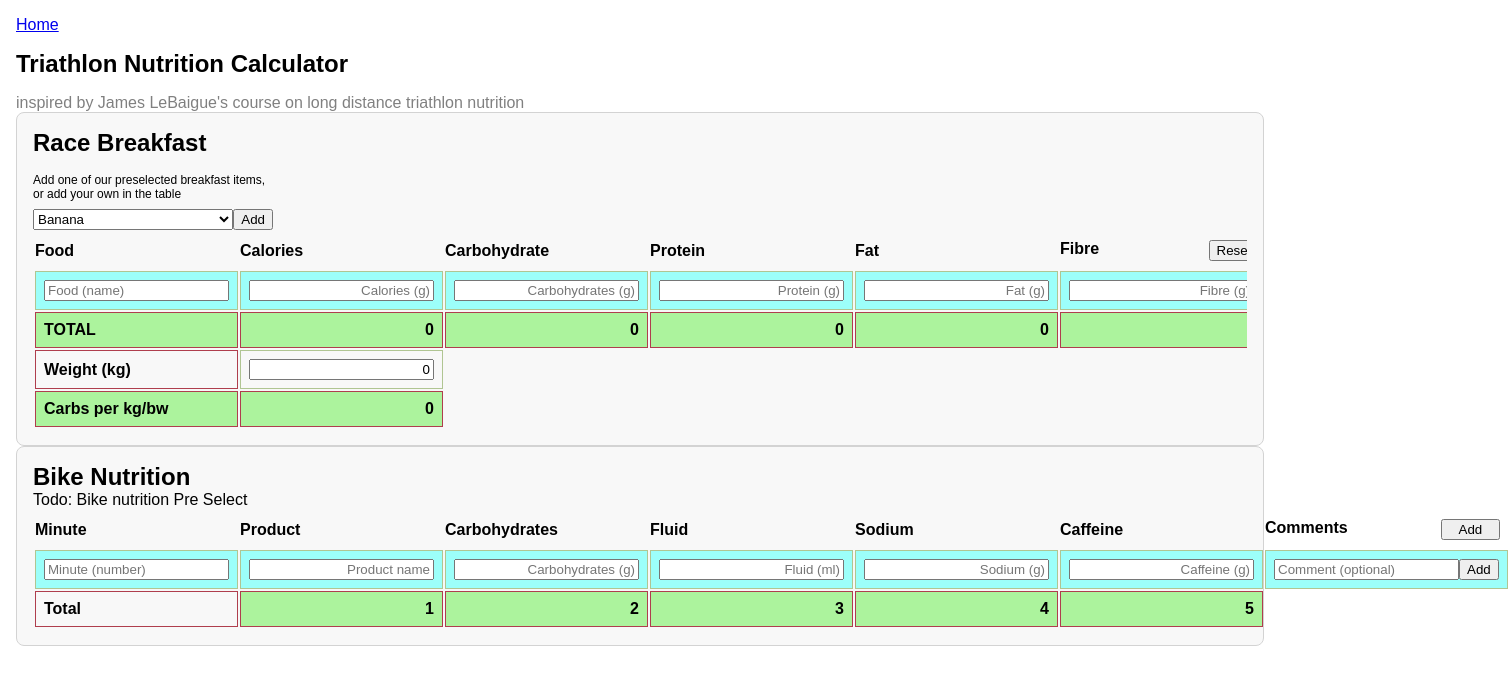
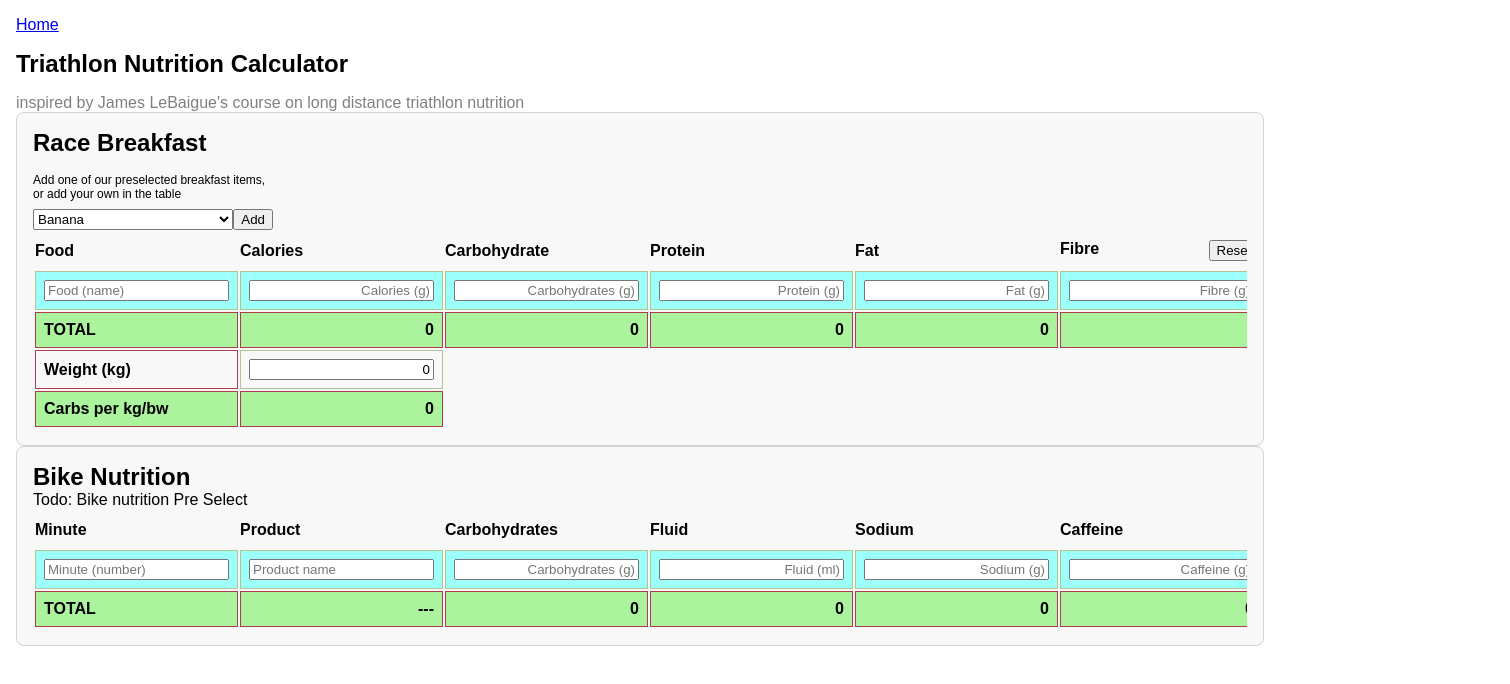
Before and after one commit to sascharissling/226tools-frontend, a React (Vite) app: page /nutrition-calculator in a window 1280 px wide. Shown: the top 684 px of the page, 1510 px wide, since content can reach past the window. Built offline with nearby package versions, Linux system fonts and the light colour scheme.

Commit message:
make second form work

```diff
--- a/src/components/bike-nutrition/index.tsx
+++ b/src/components/bike-nutrition/index.tsx
@@ -1,10 +1,11 @@
 import styled, { css, useTheme } from "styled-components";
 import { Heading, Text } from "../text";
 import { useForm } from "react-hook-form";
-import { ReactElement, useState } from "react";
+import { ReactElement, useMemo, useState } from "react";
 import { v4 as uuidv4 } from "uuid";
+import getTwoDecimals from "../../utils/getTwoDecimals.ts";
 
-interface BikeNutritionItem {
+export interface BikeNutritionItem {
   minute: number;
   product: string;
   carbohydrates: number;
@@ -21,7 +22,11 @@ interface HeaderItem {
   placeHolder: string;
   required?: boolean;
   valueAsNumber: boolean;
-  sibling?: ReactElement;
+  sibling?: (
+    handleClick: () => void,
+    text: string,
+    addProps?: any,
+  ) => ReactElement;
 }
 
 const headerForm: HeaderItem[] = [
@@ -36,7 +41,7 @@ const headerForm: HeaderItem[] = [
     name: "product",
     label: "Product",
     placeHolder: "Product name",
-    valueAsNumber: true,
+    valueAsNumber: false,
   },
   {
     name: "carbohydrates",
@@ -67,9 +72,9 @@ const headerForm: HeaderItem[] = [
     label: "Comments",
     placeHolder: "Comment (optional)",
     valueAsNumber: false,
-    sibling: (
-      <button type="submit" form="breakfast-item-form" style={{ width: "25%" }}>
-        Add
+    sibling: (handleClick, text, addProps?: any) => (
+      <button {...addProps} onClick={handleClick}>
+        {text}
       </button>
     ),
   },
@@ -78,19 +83,42 @@ const headerForm: HeaderItem[] = [
 const BikeNutrition = () => {
   const [bikeNutrition, setBikeNutrition] = useState<BikeNutritionItem[]>([]);
   const {
-    register: registerBike,
-    handleSubmit: handleSubmitBike,
-    formState: { errors: bikeErrors },
+    register,
+    handleSubmit,
+    formState: { errors },
   } = useForm<BikeNutritionItem>();
 
   const theme = useTheme();
 
   const addBikeNutrition = (data: BikeNutritionItem) => {
     const id = uuidv4();
-    setBikeNutrition((prevState) => [...prevState, { ...data, id }]);
+    console.log(data);
+    setBikeNutrition((prevState) => [
+      ...prevState,
+      { ...data, sodium: data.sodium ?? 0, caffeine: data.caffeine ?? 0, id },
+    ]);
   };
 
-  console.log(bikeNutrition);
+  const bikeTotal = useMemo(() => {
+    return {
+      carbohydrates: bikeNutrition.reduce(
+        (acc, item) => getTwoDecimals(acc + item.carbohydrates),
+        0,
+      ),
+      fluid: bikeNutrition.reduce(
+        (acc, item) => getTwoDecimals(acc + item.fluid),
+        0,
+      ),
+      sodium: bikeNutrition.reduce(
+        (acc, item) => getTwoDecimals(acc + (item.sodium ?? 0)),
+        0,
+      ),
+      caffeine: bikeNutrition.reduce(
+        (acc, item) => getTwoDecimals(acc + (item.caffeine ?? 0)),
+        0,
+      ),
+    };
+  }, [bikeNutrition]);
 
   return (
     <Section>
@@ -101,17 +129,18 @@ const BikeNutrition = () => {
       <div>Todo: Bike nutrition Pre Select</div>
 
       <form
-        onSubmit={handleSubmitBike(addBikeNutrition)}
+        onSubmit={handleSubmit(addBikeNutrition)}
         id="bike-nutrition-item-form"
       />
-
+      <TableWrapper>
         <Table>
           <thead>
             <tr>
               {headerForm.map((item) => (
                 <TH key={item.name} separateItems={item.sibling !== undefined}>
                   {item.label}
-                {item.sibling}
+                  {item.sibling &&
+                    item.sibling(() => setBikeNutrition([]), "Reset Bike")}
                 </TH>
               ))}
             </tr>
@@ -123,7 +152,7 @@ const BikeNutrition = () => {
                   separateItems={!!item.sibling}
                 >
                   <input
-                  {...registerBike(item.name, {
+                    {...register(item.name, {
                       required: item.required ?? false,
                       valueAsNumber: item.valueAsNumber,
                     })}
@@ -133,8 +162,16 @@ const BikeNutrition = () => {
                       textAlign: item.valueAsNumber ? "right" : "left",
                     }}
                   />
-                {item.sibling}
-                {bikeErrors[item.name] && <Text>This field is required</Text>}
+                  {item.sibling &&
+                    item.sibling(
+                      () => console.log("add bike nutrition"),
+                      "Add",
+                      {
+                        form: "bike-nutrition-item-form",
+                        type: "submit",
+                      },
+                    )}
+                  {errors[item.name] && <Text>This field is required</Text>}
                 </TD>
               ))}
             </tr>
@@ -153,15 +190,17 @@ const BikeNutrition = () => {
               </tr>
             ))}
             <tr>
-            <TotalTH>Total</TotalTH>
-            <TotalTD>1</TotalTD>
-            <TotalTD>2</TotalTD>
-            <TotalTD>3</TotalTD>
-            <TotalTD>4</TotalTD>
-            <TotalTD>5</TotalTD>
+              <TotalTH backgroundColor={theme.colors.lightGreen}>TOTAL</TotalTH>
+              <TotalTD>---</TotalTD>
+
+              <TotalTD>{bikeTotal.carbohydrates}</TotalTD>
+              <TotalTD>{bikeTotal.fluid}</TotalTD>
+              <TotalTD>{bikeTotal.sodium}</TotalTD>
+              <TotalTD>{bikeTotal.caffeine}</TotalTD>
             </tr>
           </tbody>
         </Table>
+      </TableWrapper>
     </Section>
   );
 };
--- a/src/components/breakfast/index.tsx
+++ b/src/components/breakfast/index.tsx
@@ -1,11 +1,10 @@
 import { ChangeEvent, ReactElement, useMemo, useState } from "react";
-import { useForm } from "react-hook-form";
 import styled, { css, useTheme } from "styled-components";
 import { v4 as uuidv4 } from "uuid";
 import { Heading, Text } from "../text";
 import BreakfastPreSelect from "./components/BreakfastPreSelect.tsx";
-
-const getTwoDecimals = (num: number) => parseFloat(num.toFixed(2));
+import getTwoDecimals from "../../utils/getTwoDecimals.ts";
+import { useForm } from "react-hook-form";
 
 export interface BreakfastItem {
   food: string;
@@ -78,6 +77,7 @@ const Breakfast = () => {
   } = useForm<BreakfastItem>();
 
   const addBreakfast = (data: BreakfastItem) => {
+    console.log("running add breakfast");
     const id = uuidv4();
     setRaceBreakfast((prev) => [...prev, { ...data, id }]);
   };
--- /dev/null
+++ b/src/utils/getTwoDecimals.ts
@@ -0,0 +1,3 @@
+const getTwoDecimals = (num: number) => parseFloat(num.toFixed(2));
+
+export default getTwoDecimals;
```
Lines whose indentation alone changed are shown as unchanged.
